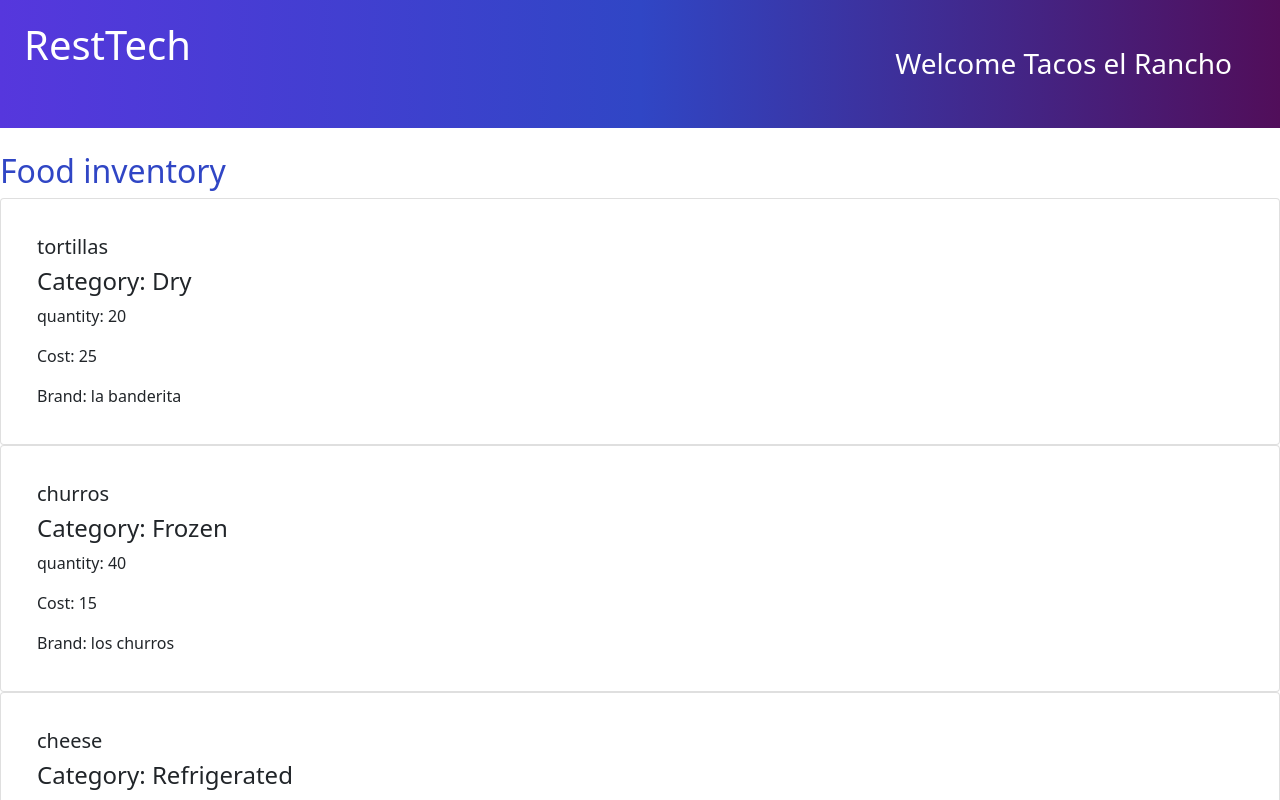
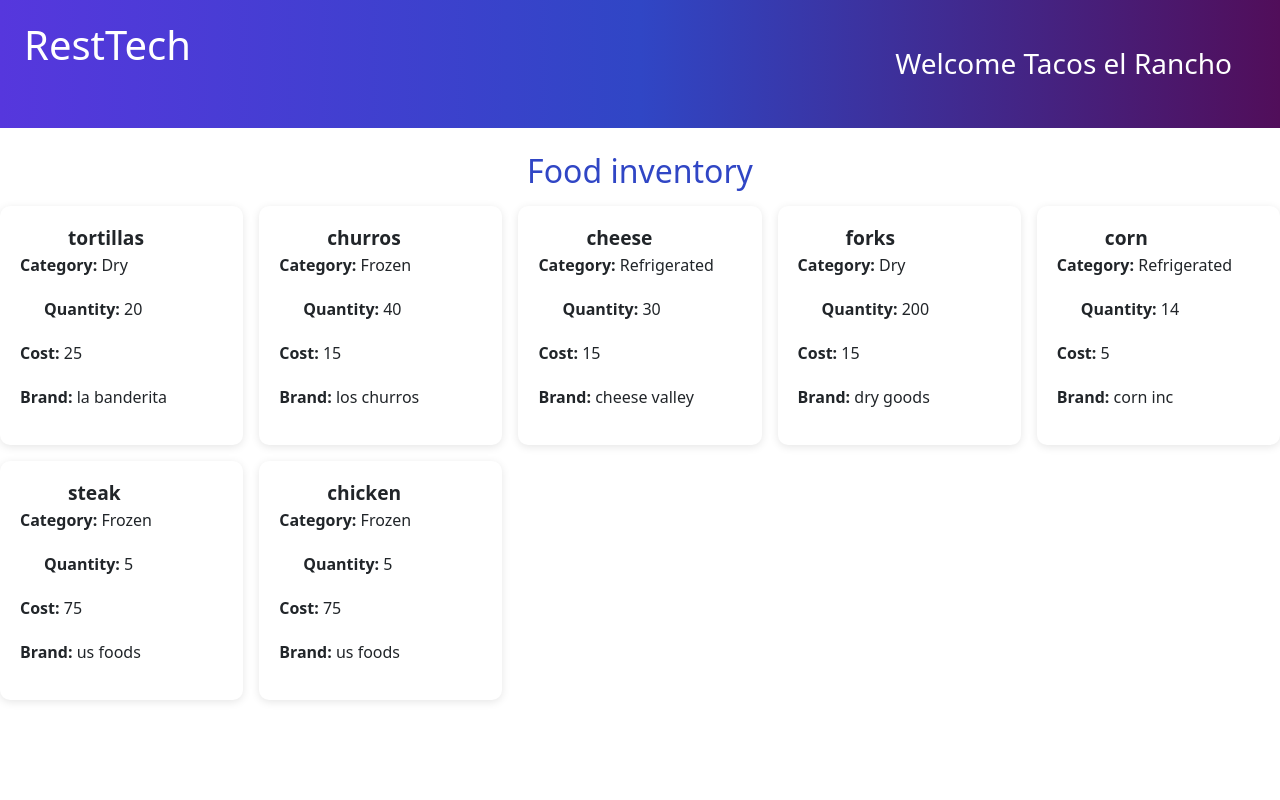
Before and after one commit to UlisesAQT/Project-Huitlacoche, a React app: page / in a window 1280 px wide. Shown: the top 800 px of the page. Built offline with nearby package versions, Linux system fonts and the light colour scheme; the HTML template or start-up script is replaced by a standard one.

Commit message:
changed the layout of food grid, also created a reducer, a store and a slice, added css while also working on the addin + 1 and - 1 for individual foods, but havent finished thate ye

```diff
--- a/src/App.css
+++ b/src/App.css
@@ -78,3 +78,38 @@ h2 {
     opacity: 0;
     transition: 300ms ease-in;
 }
+
+.foodGrid {
+  display: grid;
+  gap: 1rem;
+  grid-template-columns: repeat(auto-fill, minmax(220px, 1fr));
+}
+
+.food_item {
+  padding: 1rem;
+  border-radius: 10px;
+  background: #ffffff;
+  box-shadow: 0 2px 8px rgba(0,0,0,0.1);
+  display: flex;
+  flex-direction: column;
+  gap: 0.5rem;
+}
+
+.food-img {
+  width: 100%;
+  height: 130px;
+  object-fit: cover;
+  border-radius: 8px;
+}
+
+.food-info {
+  display: flex;
+  flex-direction: column;
+  gap: 4px;
+}
+
+.food-name {
+  margin: 0;
+  font-size: 1.2rem;
+  font-weight: bold;
+}
--- a/src/App.jsx
+++ b/src/App.jsx
@@ -4,15 +4,35 @@ import { Container, Navbar, NavbarBrand } from "reactstrap";
 import Header from "./Components/Header";
 import FoodList from "./Features/foodList.jsx"
 import { FOOD } from "./App/testData.jsx";
+import { useReducer, useEffect } from 'react';
+import { initialInventory, InventoryReducer } from "./App/state/inventoryReducer.js";
+
+
+
+
 
 function App() {
+  const [inventory, dispatch ] = useReducer(InventoryReducer, initialInventory);
+
+  useEffect(() => {
+    dispatch({type: 'INIT', payload: FOOD });
+
+  }, []);
+
+  useEffect(()=> {
+    localStorage.setItem('inventory', JSON.stringify(inventory));
+  }, [inventory])
+
+
+
+
   return (
     <>
       <div className="App">
         <Header />
         <div className="mt-4">
-          <h2> Food inventory </h2>
-          <FoodList />
+          <h2 className="text-center mt-1 mb-3" > Food inventory </h2>
+          <FoodList foodData={inventory} dispatch={dispatch} />
         </div>
       </div>
     </>
--- /dev/null
+++ b/src/App/state/inventoryReducer.js
@@ -0,0 +1,16 @@
+export const initialInventory = [];
+
+export function InventoryReducer(state, action) {
+    switch (action.type) {
+        case 'INIT':
+        return action.payload;
+        case 'ADD_ITEM':
+            return[...state, action.payload];
+        case 'REMOVE_ITEM':
+            return state.filter(i => i.id !== action.payload.id);
+        case 'UPDATE_ITEM':
+            return state.map(i => i.id === action.payload.id ?{...i, ...action.payload}: i );
+        default:
+            return state;
+}
+}
--- /dev/null
+++ b/src/App/state/inventorySlice.js
@@ -0,0 +1,35 @@
+import { createSlice } from "@reduxjs/toolkit";
+import {FOOD} from '../testData'
+const initialState = FOOD || [];
+
+const inventorySlice = createSlice({
+  name: 'inventory',
+  initialState,
+  reducers: {
+    addFood: (state, action) => {
+      state.push(action.payload);
+    },
+
+    removeFood: (state, action) => {
+      const index = state.findIndex(
+        (food) => food.name === action.payload.name);
+      if (index !== -1) {
+        state[index].quantity -= action.payload.amount || 1;
+        if (state[index].quantity <= 0) {
+          state.splice(index, 1);
+        }
+      }
+    },
+        updateFood: (state, action) => {
+            const index = state.findIndex(food => food.name === action.payload.name);
+            if (index !== -1) {
+                state[index] = {... state[index], ...action.payload };
+            }
+        },
+        clearInventory: () => {
+            return [];
+    }
+  },
+});
+export const { addFood, removeFood, updateFood, clearInventory } = inventorySlice.actions;
+export default inventorySlice.reducer;
--- /dev/null
+++ b/src/App/state/store.js
@@ -0,0 +1,9 @@
+import {configureStore} from '@reduxjs/toolkit';
+import  InventoryReducer  from './inventorySlice';
+
+
+export const store = configureStore({
+    reducer: {
+        inventory: InventoryReducer
+    }
+});
--- a/src/App/testData.jsx
+++ b/src/App/testData.jsx
@@ -47,5 +47,13 @@ export const FOOD = [
         category: 'Frozen',
         cost: 75,
         brand: 'us foods'
-    }
+    },
+    {
+          id: 6,
+        name: 'chicken',
+        quantity: 5,
+        category: 'Frozen',
+        cost: 75,
+        brand: 'us foods'
+    },
 ]
--- a/src/Features/Food/foodCard.jsx
+++ b/src/Features/Food/foodCard.jsx
@@ -1,23 +1,40 @@
-import { Card, CardImg, CardText, CardBody, Col, CardImgOverlay, CardTitle} from 'reactstrap';
-import { FOOD } from '../../App/testData';
+//import { Card, CardImg, CardText, CardBody, Col, CardImgOverlay, CardTitle} from 'reactstrap';
+import { useDispatch } from 'react-redux';
+import { addFood, removeFood, updateFood } from '../../App/state/inventorySlice';
+import { nanoid } from '@reduxjs/toolkit';
 
 const FoodCard = ({food}) => {
-    const { image, name, quantity, category, cost, brand } = food;
+    const { name, quantity, category, cost, brand } = food;
+    const dispatch = useDispatch();
+
+    // const creatingFood = () => { // might have to fix this because this creates food not adds just one
+    //     dispatch(addFood({
+    //         name:food.name,
+    //         quantity: userQuantity || 1,
+    //         category: food.category,
+    //         brand: food.brand,
+    //         cost: food.cost
+    //     }));
+    // }
+
+    const handleRemoveFood = () => {
+        dispatch(removeFood({
+            id: food.id,
+            amount: 1
+        }));
+    }
+
+
     return (
-        <Card>
-            {/* <CardImg width='100%' src={image} alt={name}/>
-            <CardImgOverlay>
-                <CardTitle> {name} </CardTitle>
-            </CardImgOverlay> */}
-
-            <CardBody>
-                <CardTitle tag='h5'> {name} </CardTitle>
-                 <CardText tag='h4'> Category: {category} </CardText>
-                 <CardText>  quantity: {quantity} </CardText>
-                 <CardText> Cost: {cost} </CardText>
-                <CardText> Brand: {brand}</CardText>
-            </CardBody>
-        </Card>
+    <div className='food_item'>
+        <div className='food-info'>
+           <h3 className='food-name ms-5'>{name}</h3>
+           <p><strong>Category:</strong> {category}</p>
+           <p className='ms-4'><strong>Quantity:</strong> {quantity}</p>
+           <p><strong>Cost:</strong> {cost}</p>
+           <p><strong>Brand:</strong> {brand}</p>
+        </div>
+    </div>
     );
 }
 export default FoodCard;
--- a/src/Features/Food/foodGrid.jsx
+++ b/src/Features/Food/foodGrid.jsx
@@ -7,7 +7,7 @@ const FoodGrid = ({ foodData }) => {
     return (
         <div className='foodGrid'>
             {foodData.map(food =>(
-                <FoodCard key={food.id} food={food} />
+                <FoodCard key={food.id} food={food} dispatch={dispatch} />
             ))}
         </div>
     )
--- a/src/Features/foodList.jsx
+++ b/src/Features/foodList.jsx
@@ -1,19 +1,17 @@
-import {Row, Col} from 'reactstrap';
 import FoodCard from './Food/foodCard';
 import {FOOD} from '../App/testData.jsx'
 import FoodGrid from './Food/foodGrid'
+import { useSelector } from 'react-redux';
 
 const FoodList = () => {
+    const foodData = useSelector(state => state.inventory);
+
     return (
-        <FoodGrid foodData={ FOOD } />
-    )
+        <div className='foodGrid'>
+            {foodData.map(item => (
+                <FoodCard key={item.id} food={item}  />
+            ))}
+        </div>
+    );
 };
 export default FoodList;
-
-{/* <Row>
-            {FOOD.map((foodItem) => (
-                <Col md='4' className='mb-4' key={foodItem.id}>
-                    <FoodCard food={foodItem} />
-                </Col>
-            ))}
-        </Row> */}
--- a/src/main.jsx
+++ b/src/main.jsx
@@ -1,11 +1,17 @@
-import { StrictMode } from 'react'
-import { createRoot } from 'react-dom/client'
-import './index.css'
-import App from './App.jsx'
-import 'bootstrap/dist/css/bootstrap.min.css'
+import { StrictMode } from "react";
+import { createRoot } from "react-dom/client";
+import "./index.css";
+import App from "./App.jsx";
+import "bootstrap/dist/css/bootstrap.min.css";
+import { Provider } from "react-redux";
+import { store } from "./App/state/store.js";
+//import { addFood, removeFood } from "../../App/state/inventorySlice.js";
 
-createRoot(document.getElementById('root')).render(
+
+createRoot(document.getElementById("root")).render(
   <StrictMode>
-    <App />
-  </StrictMode>,
-)
+    <Provider store={store}>
+      <App />
+    </Provider>
+  </StrictMode>
+);
```
Also changed, not shown: src/CSS/FoodGrid.css (+34 -0 lines).
